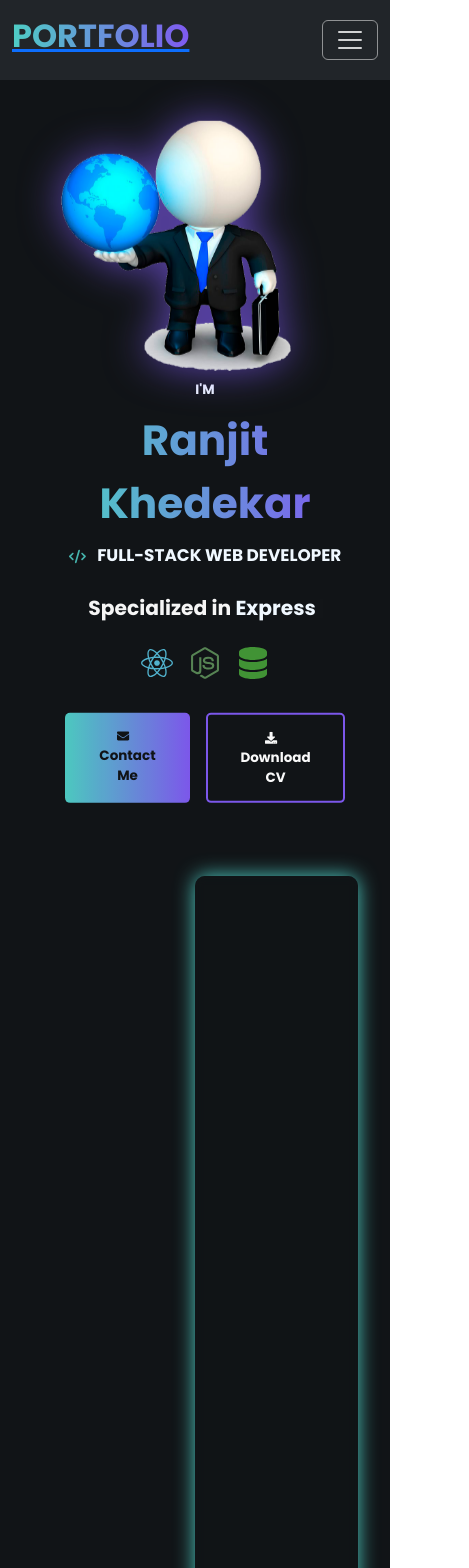
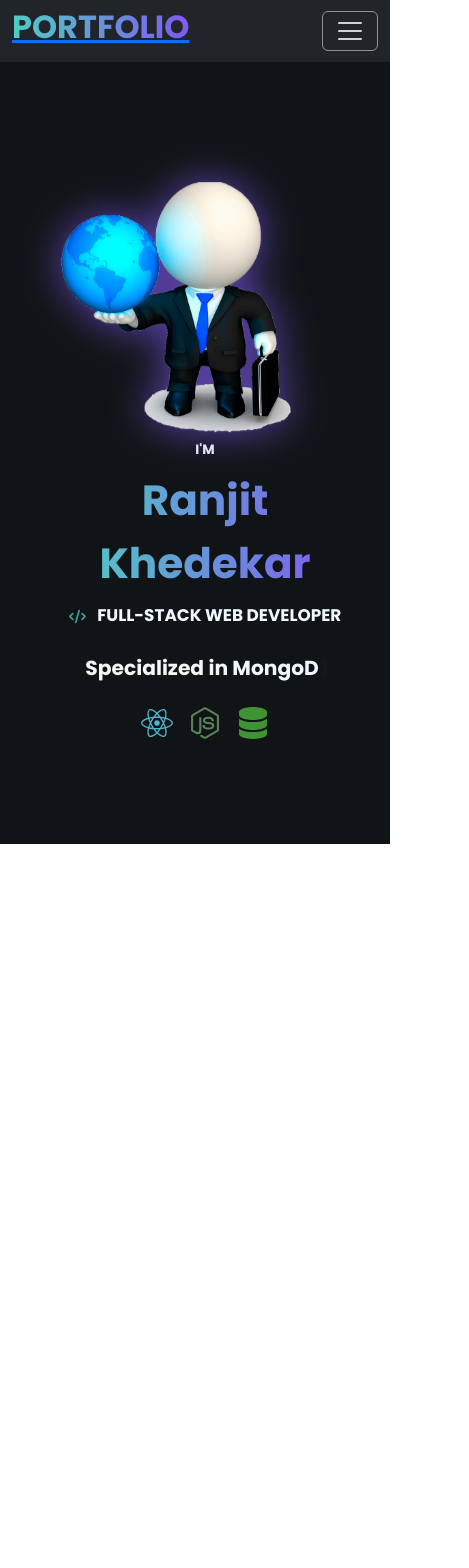
Before and after one commit to RanjitKhedekar24/Ranjit-s-Portfolio, a React (Vite) app: page / in a window 390 px wide. Shown: the top 1568 px of the page, 469 px wide, since content can reach past the window. After the commit the page ends 844 px from the top, so only its background shows below. Built offline with nearby package versions, Linux system fonts and the light colour scheme.

Commit message:
Make website responsive for mobile devices and fix horizontal scrollbar issues

```diff
--- a/src/Component/About/About.modules.css
+++ b/src/Component/About/About.modules.css
@@ -1,3 +1,4 @@
+
 #about {
   min-height: 100vh;
   width: 100%;
@@ -9,6 +10,7 @@
   justify-content: space-between;
   padding: 2rem;
 }
+
 .leftabout {
   width: 50%;
   min-height: 100vh;
@@ -18,18 +20,13 @@
   gap: 40px;
 }
 
-@media screen and (min-width: 768px) {
-  .leftabout {
-    width: 50%;
-  }
-}
-
 .circleline {
   display: flex;
   align-items: center;
   justify-content: center;
   flex-direction: column;
 }
+
 .circle {
   width: 60px;
   height: 60px;
@@ -37,6 +34,7 @@
   background: linear-gradient(to right, #4ecdc4, #7f5af0);
   box-shadow: 2px 2px 30px #7f5af0;
 }
+
 .line {
   width: 2px;
   height: 120px;
@@ -48,32 +46,29 @@
   gap: 20px;
   flex-direction: column;
 }
+
 ul {
   list-style-type: none;
 }
+
 .aboutdetails h1 {
   background: linear-gradient(to right, #ff6b6b, #4ecdc4, #7f5af0);
   -webkit-background-clip: text;
   background-clip: text;
   -webkit-text-fill-color: transparent;
 }
+
 .aboutdetails li {
   color: aliceblue;
 }
-.personalinfo li span {
+
+.personalinfo li span,
+.education li span,
+.skills li span {
   background: linear-gradient(to right, #4ecdc4, #7f5af0);
   -webkit-background-clip: text;
   background-clip: text;
   -webkit-text-fill-color: transparent;
-}
-.education li span {
-  background: linear-gradient(to right, #4ecdc4, #7f5af0);
-  -webkit-background-clip: text;
-  background-clip: text;
-  -webkit-text-fill-color: transparent;
-}
-.skills li span {
-  color: aliceblue;
 }
 
 .rightabout {
@@ -137,3 +132,30 @@
   letter-spacing: 0.5px;
   padding: 0 2vw;
 }
+
+/* Responsive Styles */
+@media screen and (max-width: 1024px) {
+  #about {
+    padding: 1.5rem; /* Reduce padding on medium screens */
+  }
+
+  .leftabout,
+  .rightabout {
+    width: 100%; /* Stack columns on medium screens */
+    min-height: auto; /* Allow height to adjust */
+  }
+
+  .aboutdetails {
+    gap: 10px; /* Reduce gap between details */
+  }
+}
+
+@media screen and (max-width: 768px) {
+  #about {
+    padding: 1rem; /* Further reduce padding */
+  }
+
+  .leftabout {
+    gap: 20px; /* Adjust gap for smaller screens */
+  }
+}
--- a/src/Component/Home/Home.modules.css
+++ b/src/Component/Home/Home.modules.css
@@ -1,3 +1,6 @@
+* {
+  box-sizing: border-box;
+}
 #home {
   display: flex;
   background-color: rgb(17, 20, 23) !important;
@@ -7,7 +10,6 @@
   cursor: default;
   padding-top: 80px;
   overflow: hidden;
-
 }
 .lefthome {
   width: 50%;
@@ -17,6 +19,7 @@
   justify-content: center;
   color: aliceblue;
   font-weight: bold;
+  scrollbar-width: none;
 }
 
 .righthome {
@@ -60,7 +63,7 @@
 }
 .line2 {
   font-size: 2.5em;
-  background: linear-gradient(to right, #4ECDC4, #7F5AF0);
+  background: linear-gradient(to right, #4ecdc4, #7f5af0);
   -webkit-background-clip: text;
   background-clip: text;
   -webkit-text-fill-color: transparent;
@@ -98,7 +101,7 @@
 }
 
 .contact-btn {
-  background: linear-gradient(to right, #4ECDC4, #7F5AF0);
+  background: linear-gradient(to right, #4ecdc4, #7f5af0);
   color: rgb(17, 20, 23);
   border: none;
 }
@@ -106,7 +109,7 @@
 .resume-btn {
   background: transparent;
   color: white;
-  border: 2px solid #7F5AF0;
+  border: 2px solid #7f5af0;
 }
 
 .contact-btn:hover {
@@ -119,7 +122,7 @@
 
 .title-icon {
   margin-right: 8px;
-  color: #4ECDC4;
+  color: #4ecdc4;
   animation: pulse 2s infinite;
 }
 
@@ -154,15 +157,15 @@
 }
 
 .react-icon {
-  color: #61DAFB;
+  color: #61dafb;
 }
 
 .node-icon {
-  color: #68A063;
+  color: #68a063;
 }
 
 .db-icon {
-  color: #4DB33D;
+  color: #4db33d;
 }
 
 .btn-icon {
@@ -176,7 +179,11 @@
 }
 
 @keyframes bounce {
-  0%, 20%, 50%, 80%, 100% {
+  0%,
+  20%,
+  50%,
+  80%,
+  100% {
     transform: translateY(0);
   }
   40% {
--- a/src/Component/Nav/Nav.modules.css
+++ b/src/Component/Nav/Nav.modules.css
@@ -4,6 +4,9 @@
   height: 80px;
   z-index: 1000;
   overflow: hidden;
+  position: fixed;
+  width: 100%;
+  top: 0;
 }
 
 .navbar-brand h1 {
@@ -52,15 +55,69 @@
 
 /* Mobile menu styling */
 @media screen and (max-width: 768px) {
+  .navbar {
+    height: auto;
+    padding: 0.5rem 1rem;
+  }
+
+  .navbar-brand h1 {
+    font-size: 1.5rem;
+  }
+
   .navbar-collapse {
     background-color: rgb(17, 20, 23);
     padding: 1rem;
     margin-top: 0.5rem;
+    border-radius: 0.5rem;
+    box-shadow: 0 4px 12px rgba(0, 0, 0, 0.5);
+    max-height: calc(100vh - 100px);
+    overflow-y: auto;
   }
 
   .nav-link {
     text-align: center;
     padding: 0.75rem 0 !important;
+    border-bottom: 1px solid rgba(255, 255, 255, 0.1);
+  }
+
+  .nav-link:last-child {
+    border-bottom: none;
+  }
+
+  .nav-link.active {
+    border-bottom: 1px solid #4ecdc4;
+  }
+}
+
+/* Tablet optimization */
+@media screen and (min-width: 769px) and (max-width: 991px) {
+  .navbar {
+    padding: 0.5rem 1rem;
+  }
+
+  .navbar-brand h1 {
+    font-size: 1.75rem;
+  }
+
+  .nav-link {
+    font-size: 1rem;
+    padding: 0.5rem 0.75rem !important;
+  }
+}
+
+/* Add viewport meta tag to index.html */
+@media screen and (max-width: 767px) {
+  html,
+  body {
+    width: 100%;
+    height: 100%;
+    margin: 0;
+    padding: 0;
+    overflow-x: hidden;
+  }
+
+  body {
+    padding-top: 60px; /* Account for fixed navbar */
   }
 }
 
--- a/src/index.css
+++ b/src/index.css
@@ -2,6 +2,8 @@
 
 body {
   background-color: rgb(17, 20, 23);
+  overflow-x: hidden;
+  width: 100%;
 }
 * {
   margin: 0;
@@ -9,3 +11,9 @@
   box-sizing: border-box;
   font-family: "Poppins", sans-serif;
 }
+
+/* Fix for horizontal scrollbar */
+html {
+  overflow-x: hidden;
+  width: 100%;
+}
```
Also changed, not shown: vite.config.js (+4 -4 lines).
